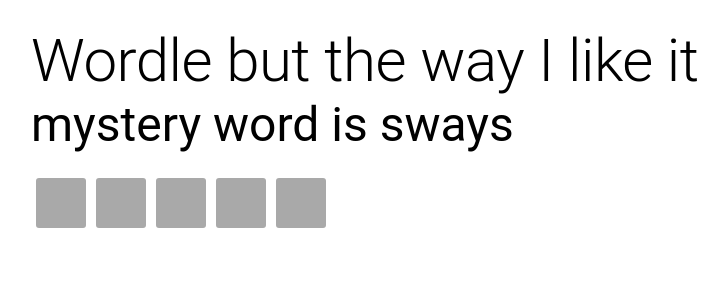
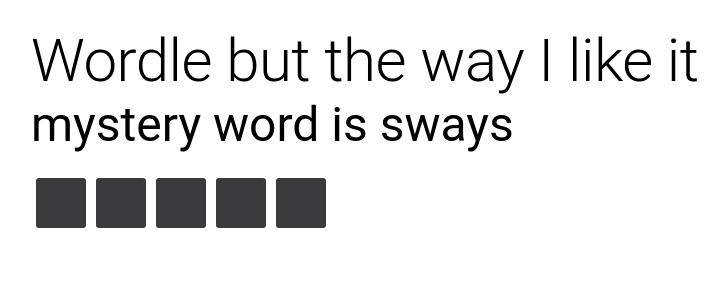
Before and after one commit to lucask95/wordle-infinite, a React (Create React App) app: page / in a window 1280 px wide. Shown: the top 300 px of the page, without its empty margins (44-772 px from the left). Built offline with nearby package versions, Linux system fonts and the light colour scheme.

Commit message:
Add guess handling

```diff
--- a/src/App.tsx
+++ b/src/App.tsx
@@ -1,7 +1,7 @@
 import { Container, Typography } from "@mui/material";
 import React, { useCallback, useEffect, useState } from "react";
 import GuessDisplay from "./components/GuessDisplay";
-import { getRandomWord } from "./util/utils";
+import { getRandomWord, isValidGuess } from "./util/utils";
 
 const alphabetRegex = /^[A-Za-z]$/;
 
@@ -12,10 +12,12 @@
 
   const checkWord = useCallback(
     (guess: string) => {
-      console.log(guess, mysteryWord);
-      setPastGuesses((current) => [...current, guess]);
+      if (guess.length === 5 && isValidGuess(guess)) {
+        setPastGuesses((current) => [...current, guess]);
+        setCurrentEntry("");
+      }
     },
-    [mysteryWord, setPastGuesses]
+    [setCurrentEntry, setPastGuesses]
   );
 
   const handleKeypress = useCallback(
@@ -48,6 +50,14 @@
     <Container maxWidth='lg' style={{ padding: "25px 35px" }}>
       <Typography variant='h2'>Wordle but the way I like it</Typography>
       <Typography variant='h3'>mystery word is {mysteryWord}</Typography>
+      {pastGuesses &&
+        pastGuesses.map((guess) => (
+          <GuessDisplay
+            guess={guess}
+            mysteryWord={mysteryWord}
+            guessFinalized={true}
+          />
+        ))}
       <GuessDisplay
         guess={currentEntry}
         mysteryWord={mysteryWord}
--- a/src/components/GuessDisplay.tsx
+++ b/src/components/GuessDisplay.tsx
@@ -15,9 +15,15 @@
     justifyContent: "center",
     alignItems: "center",
     color: "white",
-    backgroundColor: "darkgray",
+    backgroundColor: "#3a3a3c",
     margin: "25px 5px",
     borderRadius: 3,
+  },
+  letterInWord: {
+    backgroundColor: "#b59f3b",
+  },
+  correctSpace: {
+    backgroundColor: "#538d4e",
   },
 };
 
@@ -35,6 +41,14 @@
   return dict;
 };
 
+const getStyles = (
+  guessSoFar: string,
+  mysteryWord: string,
+  mysteryWordMap: Record<string, number>
+) => {
+  return { ...styles.box, ...styles.correctSpace };
+};
+
 const GuessDisplay = ({ guess, mysteryWord, guessFinalized }: Props) => {
   const mysteryWordMap = useMemo(
     () => convertToMap(mysteryWord),
@@ -47,8 +61,14 @@
         .toUpperCase()
         .padEnd(5)
         .split("")
-        .map((char) => (
-          <div style={styles.box}>
+        .map((char, i) => (
+          <div
+            style={
+              guessFinalized
+                ? getStyles(guess.slice(0, i + 1), mysteryWord, mysteryWordMap)
+                : styles.box
+            }
+          >
             <Typography variant='h5'>{char}</Typography>
           </div>
         ))}
--- a/src/util/utils.ts
+++ b/src/util/utils.ts
@@ -4,3 +4,5 @@
   const list = Object.keys(words);
   return list[Math.floor(Math.random() * list.length)];
 };
+
+export const isValidGuess = (guess: string) => guess in words;
```
